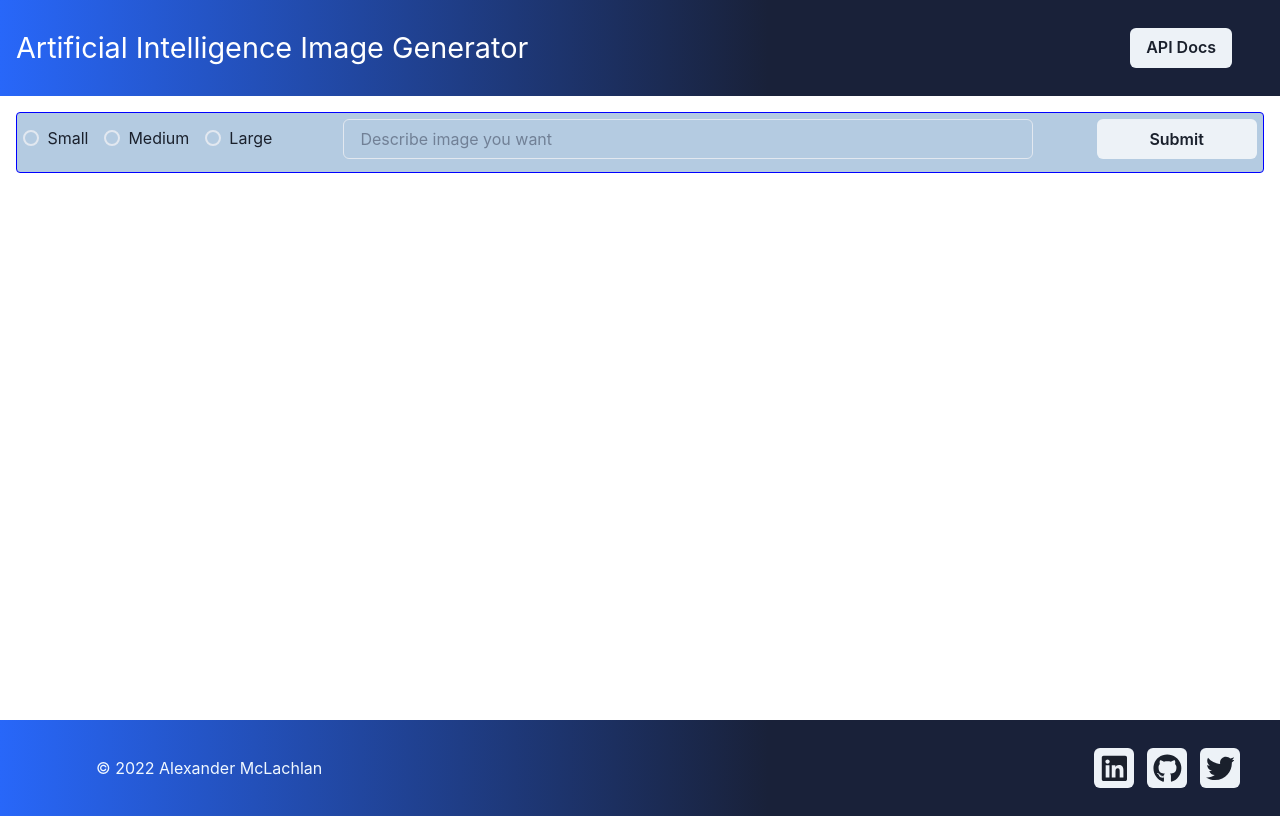
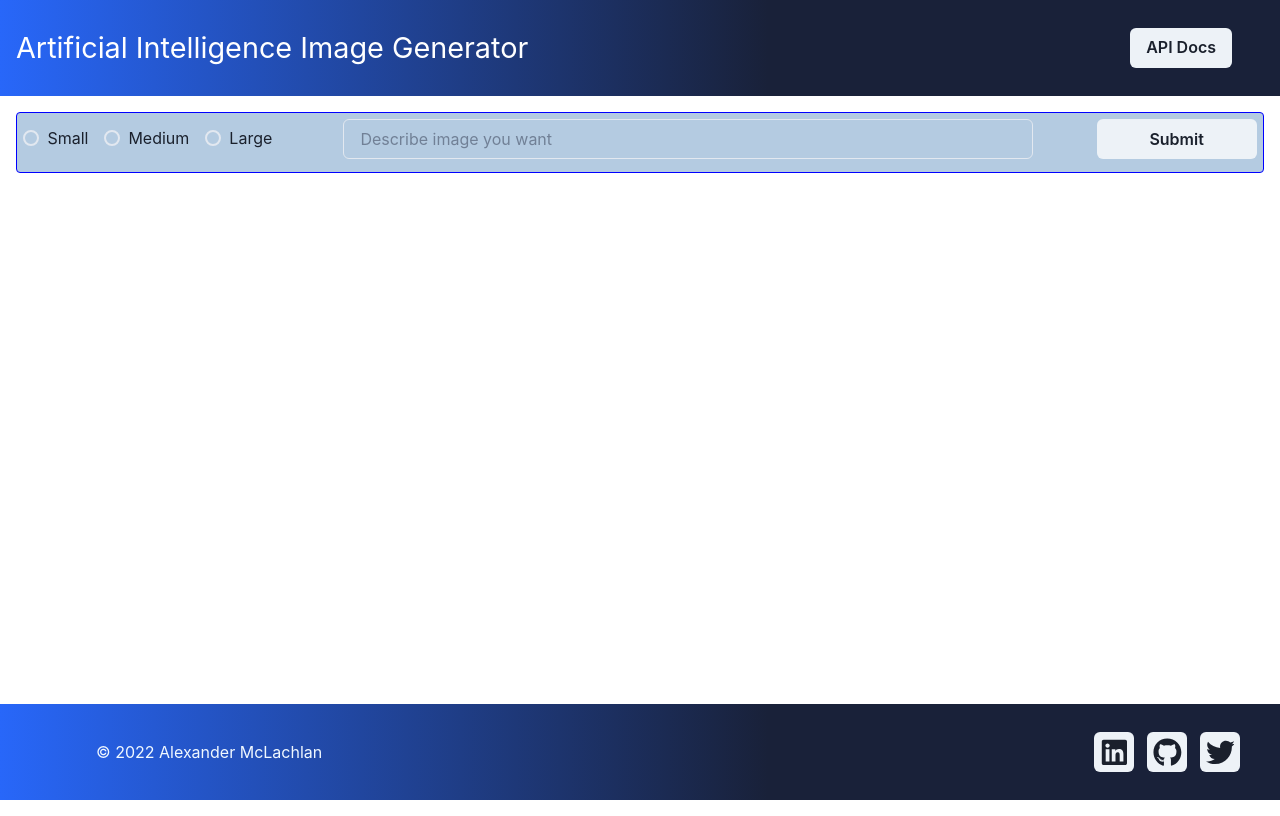
Before and after one commit to AlexDjangoX/openai-image-client, a React (Create React App) app: page / in a window 1280 px wide. Built offline with nearby package versions, Linux system fonts and the light colour scheme.

Commit message:
CSS tweak in ImageGenerator.css

```diff
--- a/src/components/footer/Footer.css
+++ b/src/components/footer/Footer.css
@@ -7,8 +7,11 @@
     rgba(40, 103, 249) 0%,
     rgb(25, 33, 57) 60%
   );
-  position: sticky;
+  position: fixed;
+  bottom: 0;
+  width: 100%;
   height: 6rem;
+  z-index: 99;
 }
 
 .paragraph {
--- a/src/components/imageGenerator/ImageGenerator.css
+++ b/src/components/imageGenerator/ImageGenerator.css
@@ -1,5 +1,5 @@
 .image-generator-wrapper {
-  height: calc(100vh - 12rem);
+  height: auto;
   margin-top: 7rem;
   padding-bottom: 2rem;
 }
```
